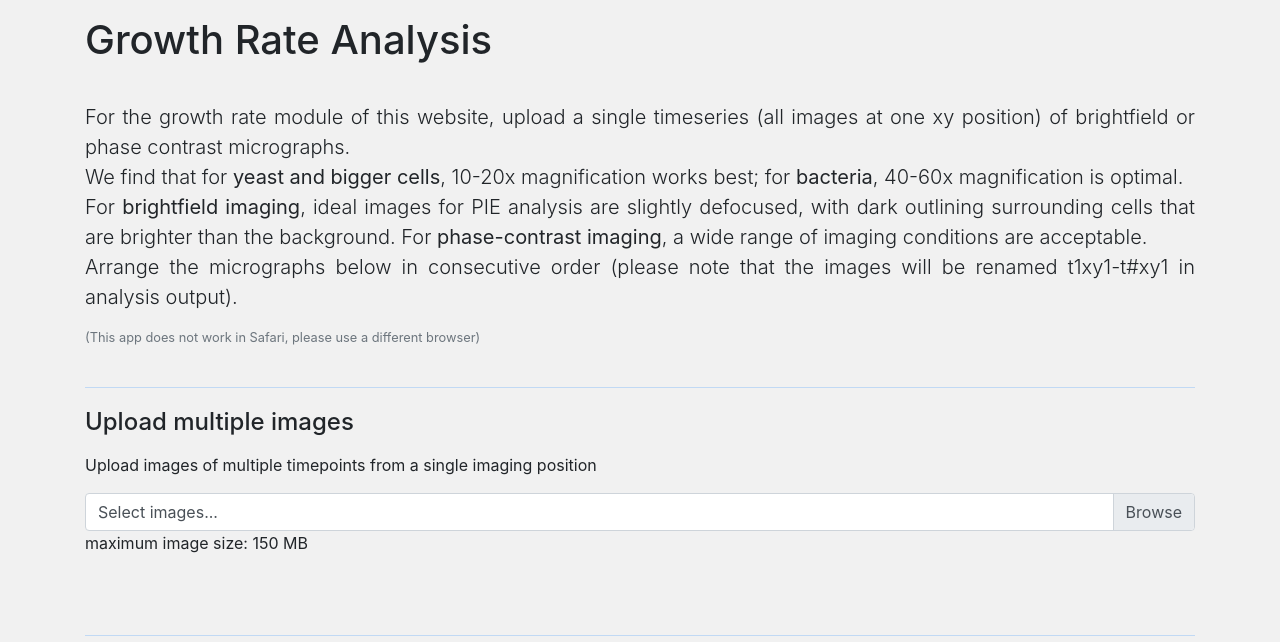
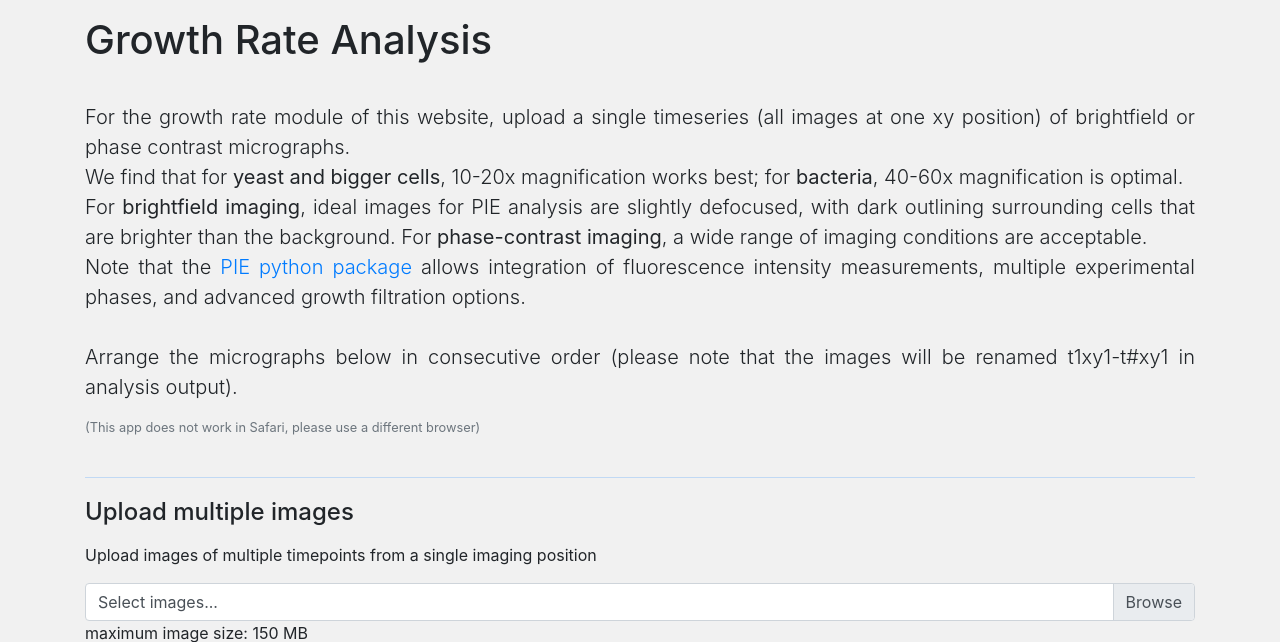
Before and after one commit to CoraJung/FlaskTodo, a Flask app: page /growth-rate in a window 1280 px wide. Shown: the part 56-698 px from the top of the page. Run offline with Flask 2, Linux system fonts and the light colour scheme; parts of the project's set-up code (start-up, migrations or seed data) failed here and were passed over; some libraries are stand-ins or nearby versions.

Commit message:
Add info about full pie capabilities to growth rate input site

```diff
--- a/app/templates/public/growth_rate.html
+++ b/app/templates/public/growth_rate.html
@@ -11,8 +11,13 @@
                 <br>For the growth rate module of this website, upload a single timeseries (all images at one xy position)
                 of brightfield or phase contrast micrographs.<br>
                 We find that for <b>yeast and bigger cells</b>, 10-20x magnification works best; for <b>bacteria</b>, 40-60x magnification is optimal.<br>
-                For <b>brightfield imaging</b>, ideal images for PIE analysis are slightly defocused, with dark outlining surrounding cells that are brighter than the background. For <b>phase-contrast imaging</b>, a wide range of imaging conditions are acceptable.<br>
-                Arrange the micrographs below in consecutive order (please note that the images will be renamed t1xy1-t#xy1 in analysis output).<br>
+                For <b>brightfield imaging</b>, ideal images for PIE analysis are slightly defocused, with dark outlining surrounding cells that are brighter than the background. For <b>phase-contrast imaging</b>, a wide range of imaging conditions are acceptable.
+                <br>
+                Note that the <a href="https://github.com/Siegallab/PIE">PIE python package</a> allows integration of fluorescence intensity measurements, multiple experimental phases, and advanced growth filtration options.
+                <br>
+                <br>
+                Arrange the micrographs below in consecutive order (please note that the images will be renamed t1xy1-t#xy1 in analysis output).
+                <br>
             </p>
 
             <small class="form-text text-muted">
```
